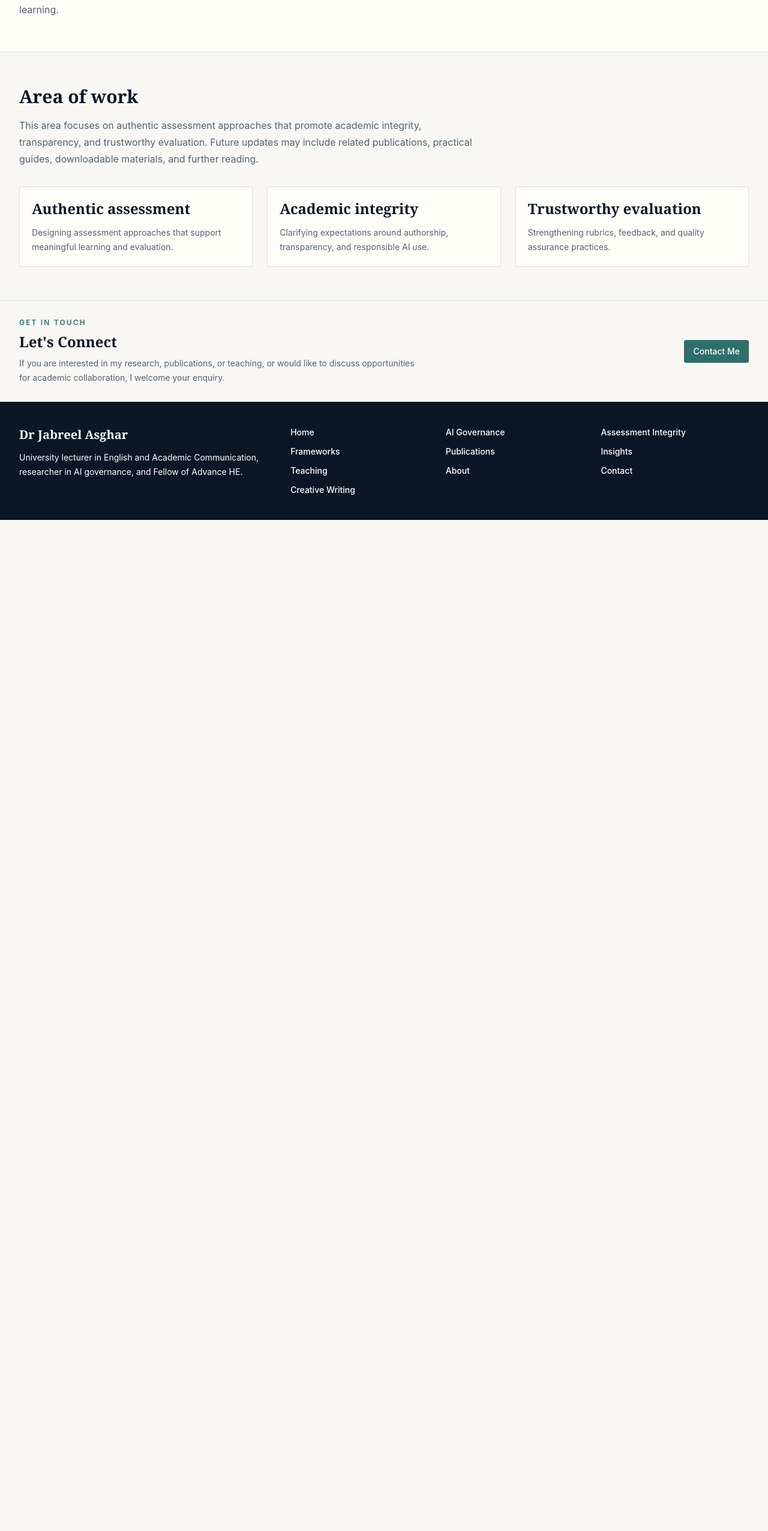
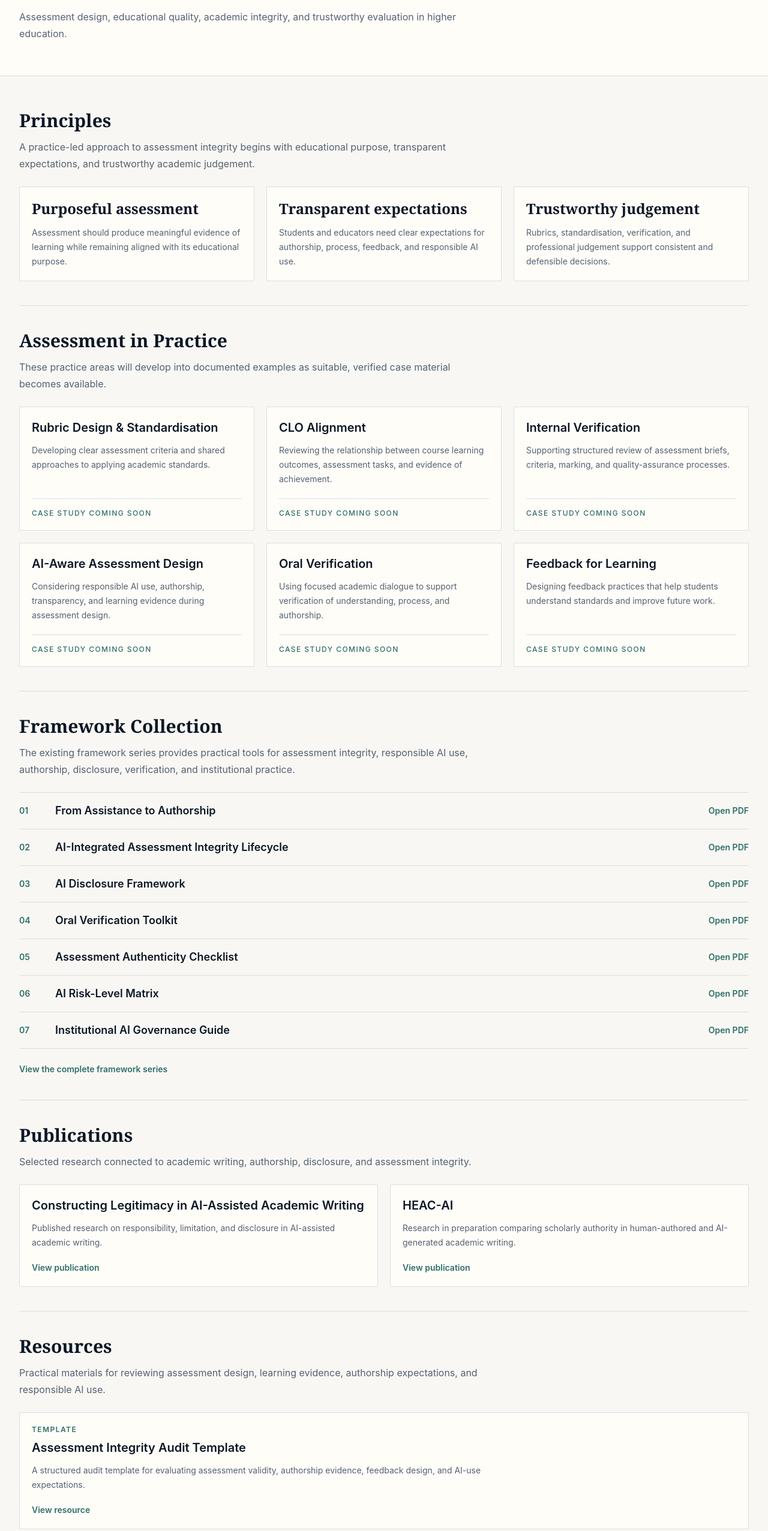
Before and after one commit to Jabreelasghar/jabreel-website, a Next.js app: page /assessment-integrity in a window 1280 px wide. Shown: the part 247-2800 px from the top of the page at 60% size. Before the commit the page ends 1114 px from the top, so only its background shows below. Built offline with nearby package versions, Linux system fonts and the light colour scheme.

Commit message:
Expand Assessment Integrity professional practice section

```diff
--- a/src/app/assessment-integrity/page.tsx
+++ b/src/app/assessment-integrity/page.tsx
@@ -1,12 +1,70 @@
 import type { Metadata } from "next";
+import Link from "next/link";
 import { Container } from "@/components/Container";
 import { SectionHeader } from "@/components/SectionHeader";
 import { CTA } from "@/components/CTA";
 
 export const metadata: Metadata = {
-  title: "Assessment Integrity",
-  description: "Approaches to authentic assessment, academic integrity, and trustworthy evaluation in AI-mediated learning."
+  title: "Assessment Integrity and Professional Practice",
+  description:
+    "Professional practice in assessment design, quality assurance, academic integrity, and trustworthy evaluation in higher education."
 };
+
+const principles = [
+  ["Purposeful assessment", "Assessment should produce meaningful evidence of learning while remaining aligned with its educational purpose."],
+  ["Transparent expectations", "Students and educators need clear expectations for authorship, process, feedback, and responsible AI use."],
+  ["Trustworthy judgement", "Rubrics, standardisation, verification, and professional judgement support consistent and defensible decisions."]
+];
+
+const practiceAreas = [
+  ["Rubric Design & Standardisation", "Developing clear assessment criteria and shared approaches to applying academic standards."],
+  ["CLO Alignment", "Reviewing the relationship between course learning outcomes, assessment tasks, and evidence of achievement."],
+  ["Internal Verification", "Supporting structured review of assessment briefs, criteria, marking, and quality-assurance processes."],
+  ["AI-Aware Assessment Design", "Considering responsible AI use, authorship, transparency, and learning evidence during assessment design."],
+  ["Oral Verification", "Using focused academic dialogue to support verification of understanding, process, and authorship."],
+  ["Feedback for Learning", "Designing feedback practices that help students understand standards and improve future work."]
+];
+
+const frameworks = [
+  ["From Assistance to Authorship", "/frameworks/framework-01-from-assistance-to-authorship.pdf"],
+  ["AI-Integrated Assessment Integrity Lifecycle", "/frameworks/framework-02-assessment-integrity-lifecycle.pdf"],
+  ["AI Disclosure Framework", "/frameworks/framework-03-ai-disclosure-framework.pdf"],
+  ["Oral Verification Toolkit", "/frameworks/framework-04-oral-verification-toolkit.pdf"],
+  ["Assessment Authenticity Checklist", "/frameworks/framework-05-assessment-authenticity-checklist.pdf"],
+  ["AI Risk-Level Matrix", "/frameworks/framework-06-ai-risk-level-matrix.pdf"],
+  ["Institutional AI Governance Guide", "/frameworks/framework-07-institutional-ai-governance-guide.pdf"]
+];
+
+const publications = [
+  {
+    title: "Constructing Legitimacy in AI-Assisted Academic Writing",
+    description: "Published research on responsibility, limitation, and disclosure in AI-assisted academic writing.",
+    href: "/publications/constructing-legitimacy-ai-assisted-academic-writing"
+  },
+  {
+    title: "HEAC-AI",
+    description: "Research in preparation comparing scholarly authority in human-authored and AI-generated academic writing.",
+    href: "/publications/heac-ai"
+  }
+];
+
+function HubSection({
+  title,
+  introduction,
+  children
+}: {
+  title: string;
+  introduction: string;
+  children: React.ReactNode;
+}) {
+  return (
+    <section className="border-t border-line py-10 first:border-t-0 first:pt-0">
+      <h2 className="font-serif text-3xl font-semibold text-oxford">{title}</h2>
+      <p className="mt-3 max-w-3xl leading-7 text-slate">{introduction}</p>
+      {children}
+    </section>
+  );
+}
 
 export default function AssessmentIntegrityPage() {
   return (
@@ -15,33 +73,107 @@ export default function AssessmentIntegrityPage() {
         <Container className="py-14">
           <SectionHeader
             eyebrow="Assessment Integrity"
-            title="Assessment Integrity"
-            summary="Approaches to authentic assessment, academic integrity, and trustworthy evaluation in AI-mediated learning."
+            title="Assessment Integrity and Professional Practice"
+            summary="Assessment design, educational quality, academic integrity, and trustworthy evaluation in higher education."
           />
         </Container>
       </section>
       <section className="bg-paper">
         <Container className="py-14">
-          <div className="max-w-3xl">
-            <h2 className="font-serif text-3xl font-semibold text-oxford">Area of work</h2>
-            <p className="mt-4 leading-7 text-slate">
-              This area focuses on authentic assessment approaches that promote academic integrity, transparency, and
-              trustworthy evaluation. Future updates may include related publications, practical guides, downloadable
-              materials, and further reading.
-            </p>
-          </div>
-          <div className="mt-8 grid gap-6 md:grid-cols-3">
-          {[
-            ["Authentic assessment", "Designing assessment approaches that support meaningful learning and evaluation."],
-            ["Academic integrity", "Clarifying expectations around authorship, transparency, and responsible AI use."],
-            ["Trustworthy evaluation", "Strengthening rubrics, feedback, and quality assurance practices."]
-          ].map(([title, text]) => (
-            <div key={title} className="rounded-sm border border-line bg-ivory p-5">
-              <h2 className="font-serif text-2xl font-semibold text-oxford">{title}</h2>
-              <p className="mt-3 text-sm leading-6 text-slate">{text}</p>
+          <HubSection
+            title="Principles"
+            introduction="A practice-led approach to assessment integrity begins with educational purpose, transparent expectations, and trustworthy academic judgement."
+          >
+            <div className="mt-6 grid gap-5 md:grid-cols-3">
+              {principles.map(([title, description]) => (
+                <article key={title} className="rounded-sm border border-line bg-ivory p-5">
+                  <h3 className="font-serif text-2xl font-semibold text-oxford">{title}</h3>
+                  <p className="mt-3 text-sm leading-6 text-slate">{description}</p>
+                </article>
+              ))}
             </div>
-          ))}
-          </div>
+          </HubSection>
+
+          <HubSection
+            title="Assessment in Practice"
+            introduction="These practice areas will develop into documented examples as suitable, verified case material becomes available."
+          >
+            <div className="mt-6 grid gap-5 md:grid-cols-2 xl:grid-cols-3">
+              {practiceAreas.map(([title, description]) => (
+                <article key={title} className="flex h-full flex-col rounded-sm border border-line bg-ivory p-5">
+                  <h3 className="text-xl font-semibold text-oxford">{title}</h3>
+                  <p className="mt-3 flex-1 text-sm leading-6 text-slate">{description}</p>
+                  <p className="mt-5 border-t border-line pt-4 text-xs font-medium uppercase tracking-[0.12em] text-moss">
+                    Case study coming soon
+                  </p>
+                </article>
+              ))}
+            </div>
+          </HubSection>
+
+          <HubSection
+            title="Framework Collection"
+            introduction="The existing framework series provides practical tools for assessment integrity, responsible AI use, authorship, disclosure, verification, and institutional practice."
+          >
+            <div className="mt-6 divide-y divide-line border-y border-line">
+              {frameworks.map(([title, href], index) => (
+                <article key={href} className="grid gap-3 py-4 sm:grid-cols-[3rem_1fr_auto] sm:items-center">
+                  <span className="text-sm font-semibold text-moss">{String(index + 1).padStart(2, "0")}</span>
+                  <h3 className="text-lg font-semibold text-oxford">{title}</h3>
+                  <a className="text-sm font-semibold text-moss hover:text-oxford" href={href} target="_blank" rel="noopener noreferrer">
+                    Open PDF
+                  </a>
+                </article>
+              ))}
+            </div>
+            <Link className="mt-6 inline-block text-sm font-semibold text-moss hover:text-oxford" href="/resources">
+              View the complete framework series
+            </Link>
+          </HubSection>
+
+          <HubSection
+            title="Publications"
+            introduction="Selected research connected to academic writing, authorship, disclosure, and assessment integrity."
+          >
+            <div className="mt-6 grid gap-5 md:grid-cols-2">
+              {publications.map((publication) => (
+                <article key={publication.href} className="rounded-sm border border-line bg-ivory p-5">
+                  <h3 className="text-xl font-semibold text-oxford">{publication.title}</h3>
+                  <p className="mt-3 text-sm leading-6 text-slate">{publication.description}</p>
+                  <Link className="mt-5 inline-block text-sm font-semibold text-moss hover:text-oxford" href={publication.href}>
+                    View publication
+                  </Link>
+                </article>
+              ))}
+            </div>
+          </HubSection>
+
+          <HubSection
+            title="Resources"
+            introduction="Practical materials for reviewing assessment design, learning evidence, authorship expectations, and responsible AI use."
+          >
+            <article className="mt-6 rounded-sm border border-line bg-ivory p-5">
+              <p className="text-xs font-semibold uppercase tracking-[0.12em] text-moss">Template</p>
+              <h3 className="mt-2 text-xl font-semibold text-oxford">Assessment Integrity Audit Template</h3>
+              <p className="mt-3 max-w-3xl text-sm leading-6 text-slate">
+                A structured audit template for evaluating assessment validity, authorship evidence, feedback design, and AI-use expectations.
+              </p>
+              <Link className="mt-5 inline-block text-sm font-semibold text-moss hover:text-oxford" href="/resources/assessment-integrity-audit">
+                View resource
+              </Link>
+            </article>
+          </HubSection>
+
+          <HubSection
+            title="Current Development"
+            introduction="Practice examples and supporting materials will be added when they can be presented with appropriate context and verification."
+          >
+            <div className="mt-6 border-l-4 border-moss bg-ivory p-5">
+              <p className="max-w-3xl text-sm leading-6 text-slate">
+                Current development is focused on preparing the six assessment-practice areas above for future case-based documentation. No project details or outcomes are presented before they are ready for publication.
+              </p>
+            </div>
+          </HubSection>
         </Container>
       </section>
       <CTA />
```
